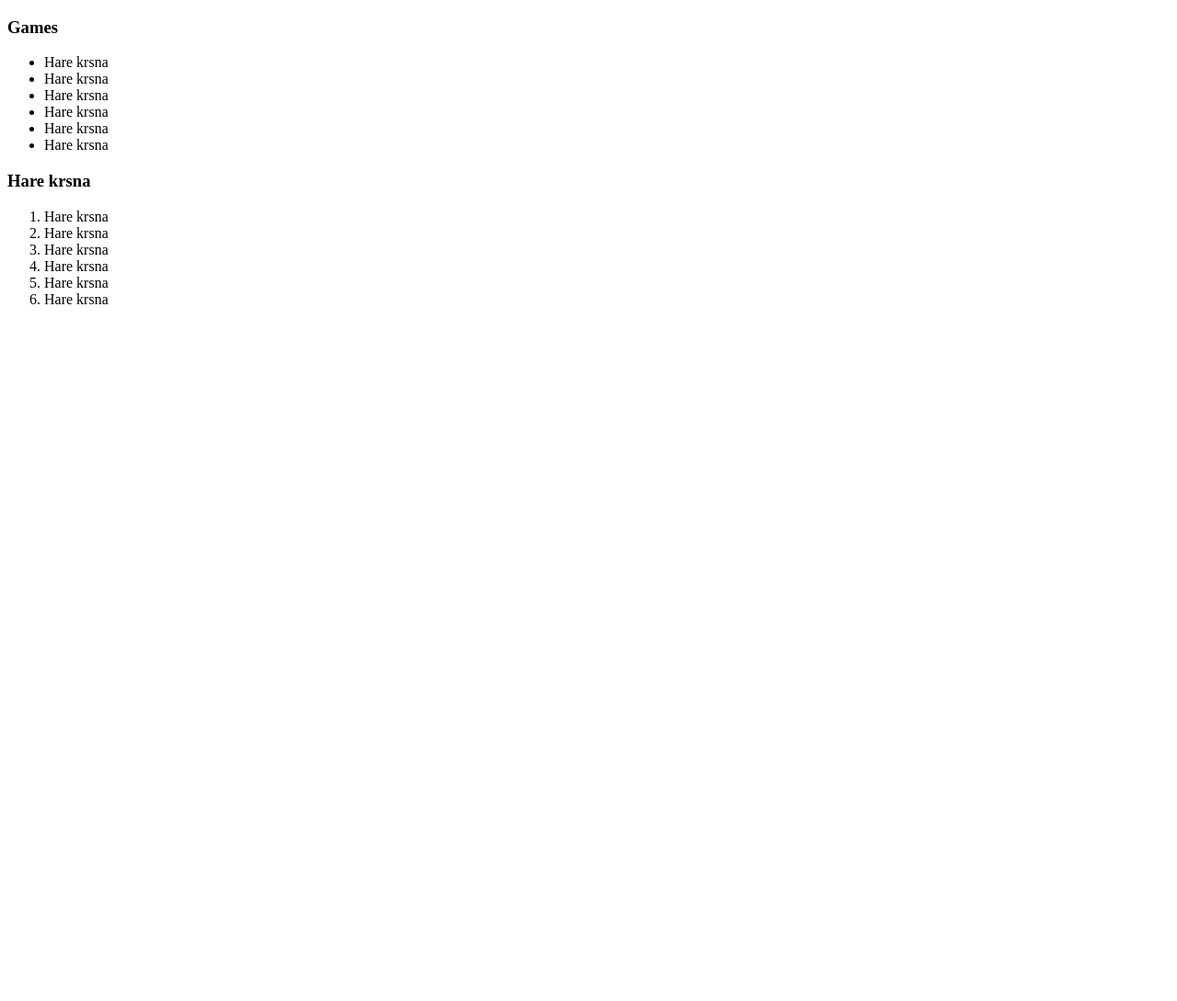
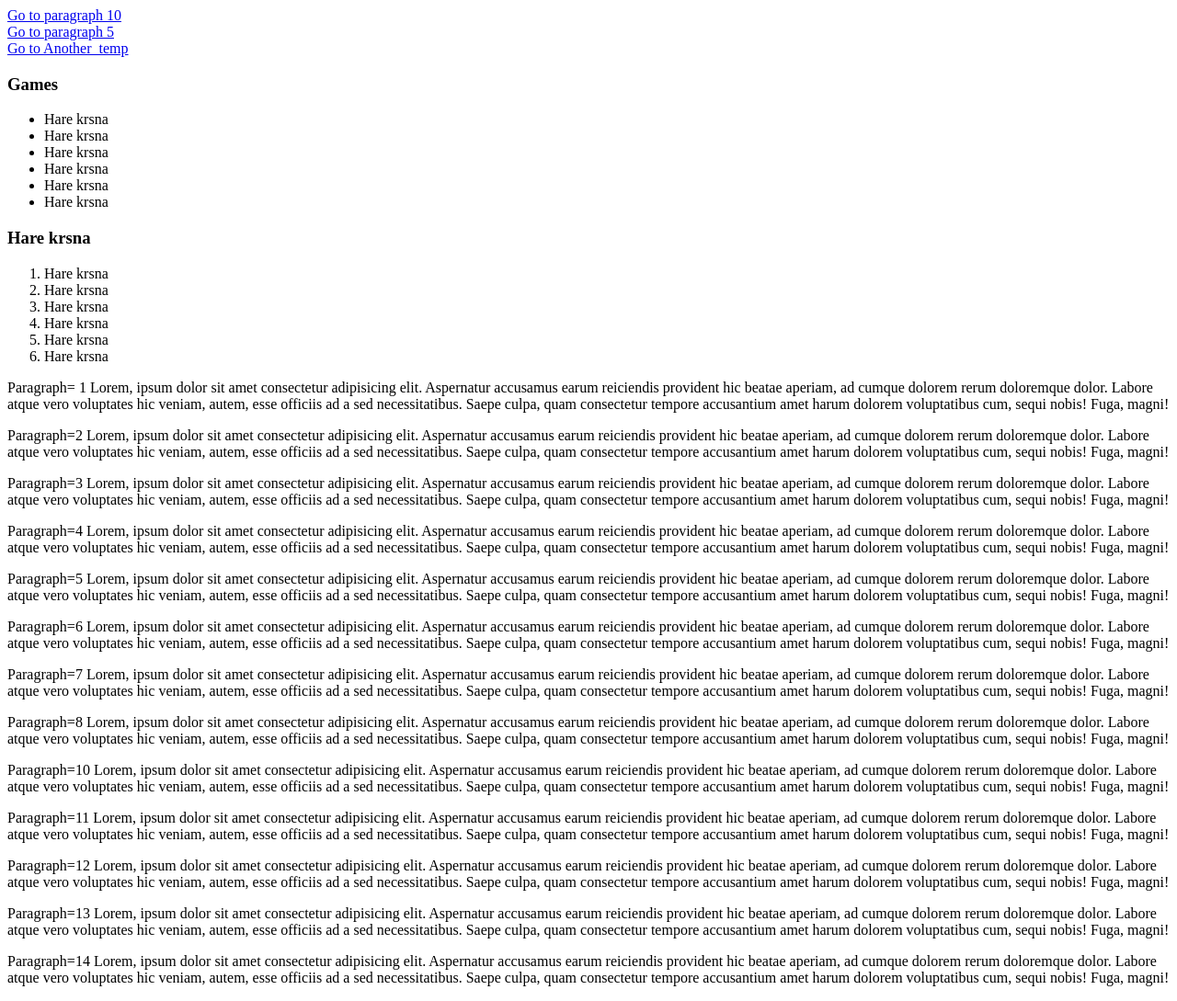
Before and after one commit to Rishav9803/Mern-Stack-Shreyance-Bodh-CB, a plain HTML site: page HTML/Lecture-1/Lists.html in a window 1280 px wide. Shown: the whole page at 92% size. Before the commit the page ends 800 px from the top, so only its background shows below. Drawn offline with Linux system fonts and the light colour scheme.

Commit message:
Added List

```diff
--- a/HTML/Lecture-1/Lists.html
+++ b/HTML/Lecture-1/Lists.html
@@ -6,6 +6,16 @@
     <title>Document</title>
   </head>
   <body>
+
+
+  <a href="#krsna">Go to paragraph 10</a>
+  <br>
+  <a href="#ram">Go to paragraph 5</a>
+  <br>
+  <a href="./Another_temp.html#Hari" target="_blank">Go to Another_temp</a>
+
+
+
     <h3>Games</h3>
     <ul>
       <li>Hare krsna</li>
@@ -24,5 +34,110 @@
       <li>Hare krsna</li>
       <li>Hare krsna</li>
     </ol>
+
+    <p>
+      Paragraph= 1 Lorem, ipsum dolor sit amet consectetur adipisicing elit. Aspernatur
+      accusamus earum reiciendis provident hic beatae aperiam, ad cumque dolorem
+      rerum doloremque dolor. Labore atque vero voluptates hic veniam, autem,
+      esse officiis ad a sed necessitatibus. Saepe culpa, quam consectetur
+      tempore accusantium amet harum dolorem voluptatibus cum, sequi nobis!
+      Fuga, magni!
+    </p>
+    <p>
+      Paragraph=2 Lorem, ipsum dolor sit amet consectetur adipisicing elit. Aspernatur
+      accusamus earum reiciendis provident hic beatae aperiam, ad cumque dolorem
+      rerum doloremque dolor. Labore atque vero voluptates hic veniam, autem,
+      esse officiis ad a sed necessitatibus. Saepe culpa, quam consectetur
+      tempore accusantium amet harum dolorem voluptatibus cum, sequi nobis!
+      Fuga, magni!
+    </p>
+    <p>
+      Paragraph=3 Lorem, ipsum dolor sit amet consectetur adipisicing elit. Aspernatur
+      accusamus earum reiciendis provident hic beatae aperiam, ad cumque dolorem
+      rerum doloremque dolor. Labore atque vero voluptates hic veniam, autem,
+      esse officiis ad a sed necessitatibus. Saepe culpa, quam consectetur
+      tempore accusantium amet harum dolorem voluptatibus cum, sequi nobis!
+      Fuga, magni!
+    </p>
+    <p>
+      Paragraph=4 Lorem, ipsum dolor sit amet consectetur adipisicing elit. Aspernatur
+      accusamus earum reiciendis provident hic beatae aperiam, ad cumque dolorem
+      rerum doloremque dolor. Labore atque vero voluptates hic veniam, autem,
+      esse officiis ad a sed necessitatibus. Saepe culpa, quam consectetur
+      tempore accusantium amet harum dolorem voluptatibus cum, sequi nobis!
+      Fuga, magni!
+    </p>
+    <p id="ram">
+      Paragraph=5 Lorem, ipsum dolor sit amet consectetur adipisicing elit. Aspernatur
+      accusamus earum reiciendis provident hic beatae aperiam, ad cumque dolorem
+      rerum doloremque dolor. Labore atque vero voluptates hic veniam, autem,
+      esse officiis ad a sed necessitatibus. Saepe culpa, quam consectetur
+      tempore accusantium amet harum dolorem voluptatibus cum, sequi nobis!
+      Fuga, magni!
+    </p>
+    <p>
+      Paragraph=6 Lorem, ipsum dolor sit amet consectetur adipisicing elit. Aspernatur
+      accusamus earum reiciendis provident hic beatae aperiam, ad cumque dolorem
+      rerum doloremque dolor. Labore atque vero voluptates hic veniam, autem,
+      esse officiis ad a sed necessitatibus. Saepe culpa, quam consectetur
+      tempore accusantium amet harum dolorem voluptatibus cum, sequi nobis!
+      Fuga, magni!
+    </p>
+    <p>
+      Paragraph=7 Lorem, ipsum dolor sit amet consectetur adipisicing elit. Aspernatur
+      accusamus earum reiciendis provident hic beatae aperiam, ad cumque dolorem
+      rerum doloremque dolor. Labore atque vero voluptates hic veniam, autem,
+      esse officiis ad a sed necessitatibus. Saepe culpa, quam consectetur
+      tempore accusantium amet harum dolorem voluptatibus cum, sequi nobis!
+      Fuga, magni!
+    </p>
+    <p>
+      Paragraph=8 Lorem, ipsum dolor sit amet consectetur adipisicing elit. Aspernatur
+      accusamus earum reiciendis provident hic beatae aperiam, ad cumque dolorem
+      rerum doloremque dolor. Labore atque vero voluptates hic veniam, autem,
+      esse officiis ad a sed necessitatibus. Saepe culpa, quam consectetur
+      tempore accusantium amet harum dolorem voluptatibus cum, sequi nobis!
+      Fuga, magni!
+    </p>
+    <p id="krsna">
+      Paragraph=10 Lorem, ipsum dolor sit amet consectetur adipisicing elit. Aspernatur
+      accusamus earum reiciendis provident hic beatae aperiam, ad cumque dolorem
+      rerum doloremque dolor. Labore atque vero voluptates hic veniam, autem,
+      esse officiis ad a sed necessitatibus. Saepe culpa, quam consectetur
+      tempore accusantium amet harum dolorem voluptatibus cum, sequi nobis!
+      Fuga, magni!
+    </p>
+    <p>
+      Paragraph=11 Lorem, ipsum dolor sit amet consectetur adipisicing elit. Aspernatur
+      accusamus earum reiciendis provident hic beatae aperiam, ad cumque dolorem
+      rerum doloremque dolor. Labore atque vero voluptates hic veniam, autem,
+      esse officiis ad a sed necessitatibus. Saepe culpa, quam consectetur
+      tempore accusantium amet harum dolorem voluptatibus cum, sequi nobis!
+      Fuga, magni!
+    </p>
+    <p>
+      Paragraph=12 Lorem, ipsum dolor sit amet consectetur adipisicing elit. Aspernatur
+      accusamus earum reiciendis provident hic beatae aperiam, ad cumque dolorem
+      rerum doloremque dolor. Labore atque vero voluptates hic veniam, autem,
+      esse officiis ad a sed necessitatibus. Saepe culpa, quam consectetur
+      tempore accusantium amet harum dolorem voluptatibus cum, sequi nobis!
+      Fuga, magni!
+    </p>
+    <p>
+      Paragraph=13 Lorem, ipsum dolor sit amet consectetur adipisicing elit. Aspernatur
+      accusamus earum reiciendis provident hic beatae aperiam, ad cumque dolorem
+      rerum doloremque dolor. Labore atque vero voluptates hic veniam, autem,
+      esse officiis ad a sed necessitatibus. Saepe culpa, quam consectetur
+      tempore accusantium amet harum dolorem voluptatibus cum, sequi nobis!
+      Fuga, magni!
+    </p>
+    <p>
+      Paragraph=14 Lorem, ipsum dolor sit amet consectetur adipisicing elit. Aspernatur
+      accusamus earum reiciendis provident hic beatae aperiam, ad cumque dolorem
+      rerum doloremque dolor. Labore atque vero voluptates hic veniam, autem,
+      esse officiis ad a sed necessitatibus. Saepe culpa, quam consectetur
+      tempore accusantium amet harum dolorem voluptatibus cum, sequi nobis!
+      Fuga, magni!
+    </p>
   </body>
 </html>
```
Also changed, not shown: HTML/Lecture-1/Another_temp.html (added, +66 -0 lines), HTML/Lecture-2/Input.html (+1 -1 lines).
